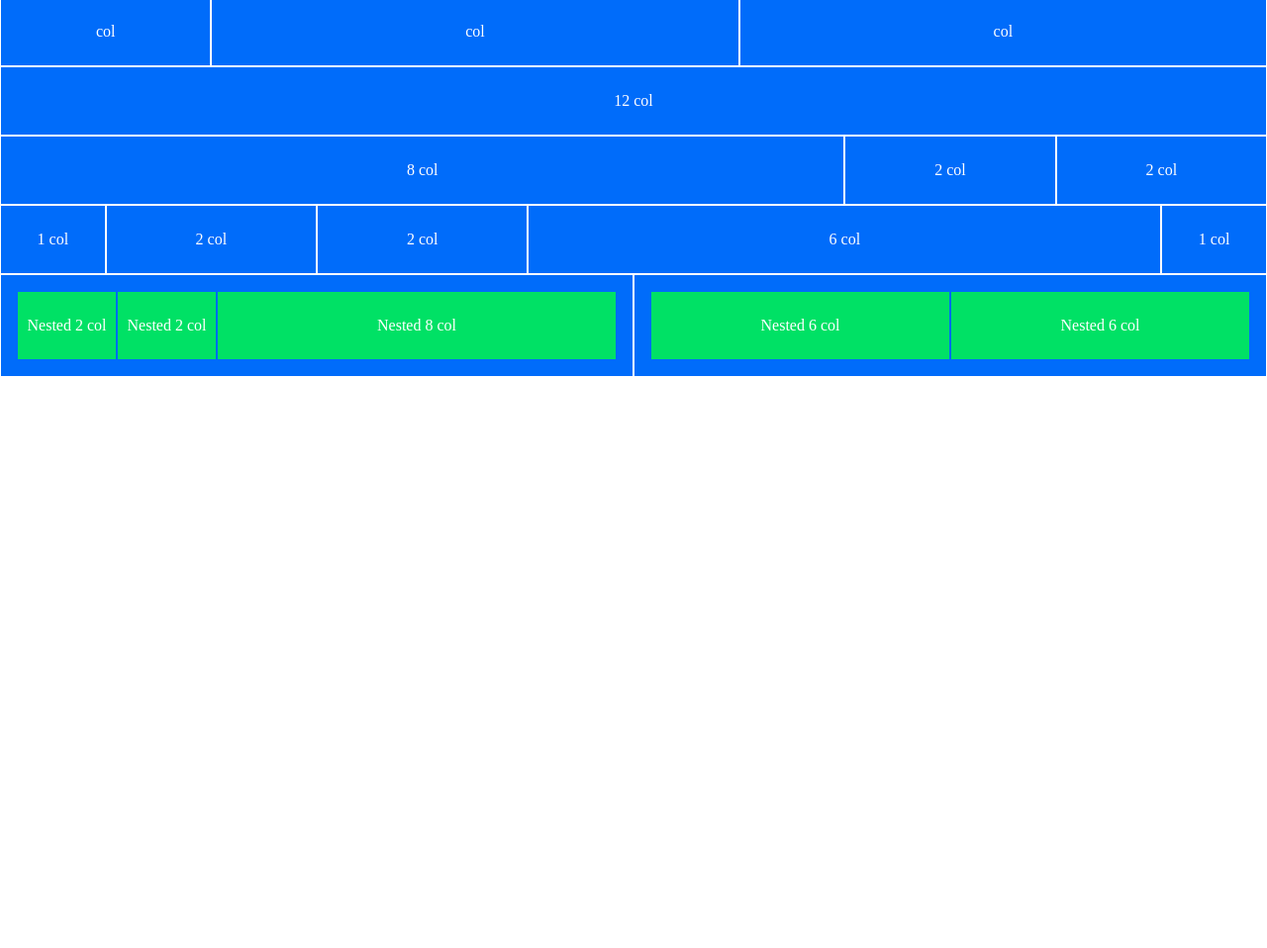
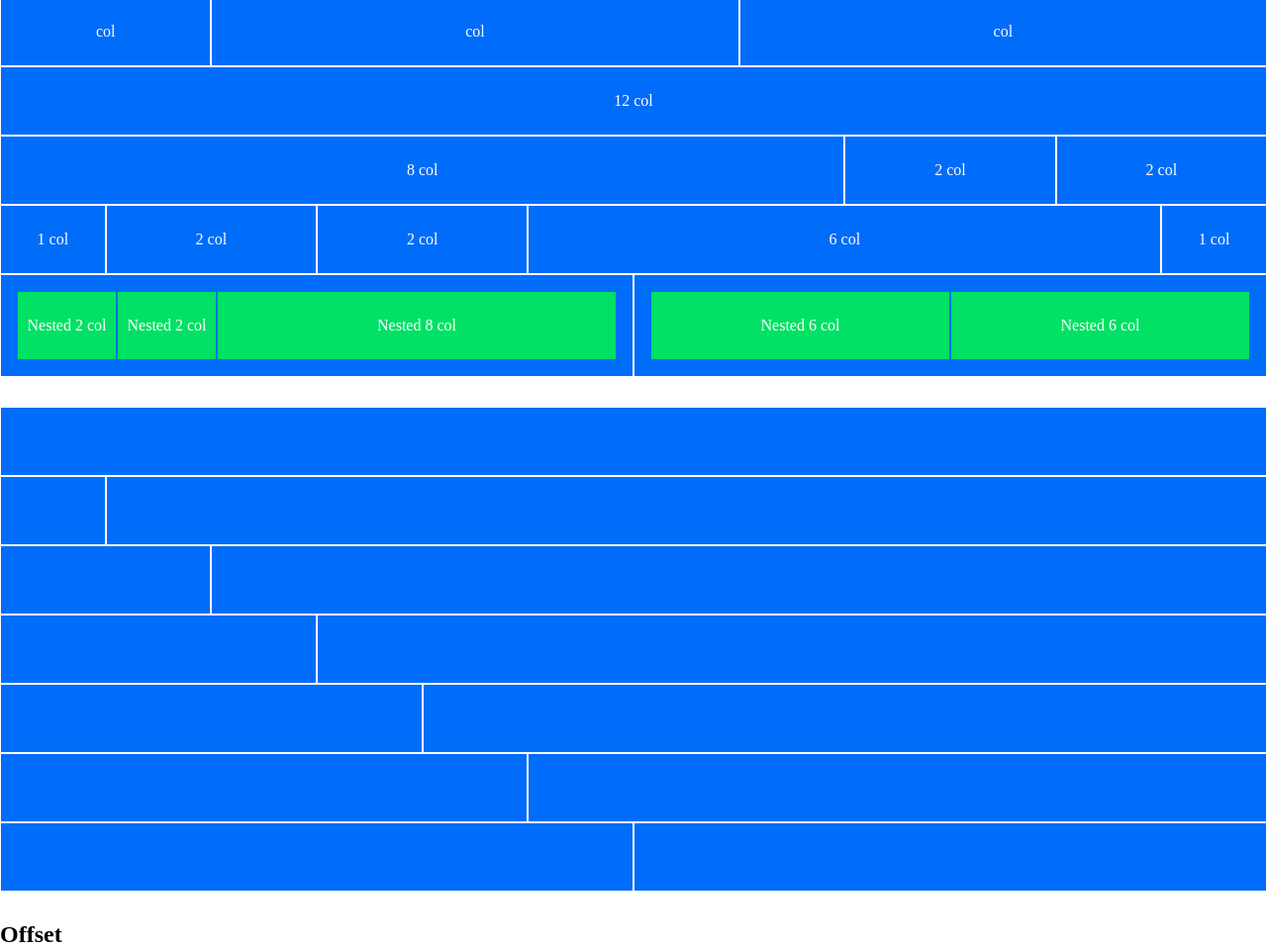
Before and after one commit to Andreaserra1997/html-css-12bool, a plain HTML site: page index.html in a window 1280 px wide. Shown: the part 110-1068 px from the top of the page at 99% size. Before the commit the page ends 800 px from the top, so only its background shows below. Drawn offline with Linux system fonts and the light colour scheme.

Commit message:
add offset

```diff
--- a/assets/12bool.css
+++ b/assets/12bool.css
@@ -6,6 +6,7 @@
 
 .container {
     margin: 0 auto;
+    padding-bottom: 30px;
 }
 
 .row {
--- a/index.html
+++ b/index.html
@@ -50,9 +50,7 @@
                 <div class="content">1 col</div>
             </div>
         </div>
-    </div>
 
-    <div class="container">
         <div class="row">
             <div class="col-2">
                 <div class="content">col</div>
@@ -64,17 +62,13 @@
                     <div class="content">col</div>
             </div>
         </div>
-    </div>
 
-    <div class="container">
         <div class="row">
             <div class="col-12">
                 <div class="content">12 col</div>
             </div>
         </div>
-    </div>
 
-    <div class="container">
         <div class="row">
             <div class="col-8">
                 <div class="content">8 col</div>
@@ -86,9 +80,7 @@
                 <div class="content">2 col</div>
             </div>
         </div>
-    </div>
 
-    <div class="container">
         <div class="row">
             <div class="col-1">
                 <div class="content">1 col</div>
@@ -106,9 +98,7 @@
                 <div class="content">1 col</div>
             </div>
         </div>
-    </div>
 
-    <div class="container">
         <div class="row">
             <div class="col-6">
                 <div class="row nested">
@@ -135,5 +125,43 @@
             </div>
         </div>
     </div>
+
+    <div class="container">
+        <div class="row">
+            <div class="col-12"></div>
+        </div>
+
+        <div class="row">
+            <div class="col-1"></div>
+            <div class="col-11"></div>
+        </div>
+
+        <div class="row">
+            <div class="col-2"></div>
+            <div class="col-10"></div>
+        </div>
+
+        <div class="row">
+            <div class="col-3"></div>
+            <div class="col-9"></div>
+        </div>
+
+        <div class="row">
+            <div class="col-4"></div>
+            <div class="col-8"></div>
+        </div>
+
+        <div class="row">
+            <div class="col-5"></div>
+            <div class="col-7"></div>
+        </div>
+
+        <div class="row">
+            <div class="col-6"></div>
+            <div class="col-6"></div>
+        </div>
+    </div>
+
+    <h2>Offset</h2>
 </body>
 </html>
```
